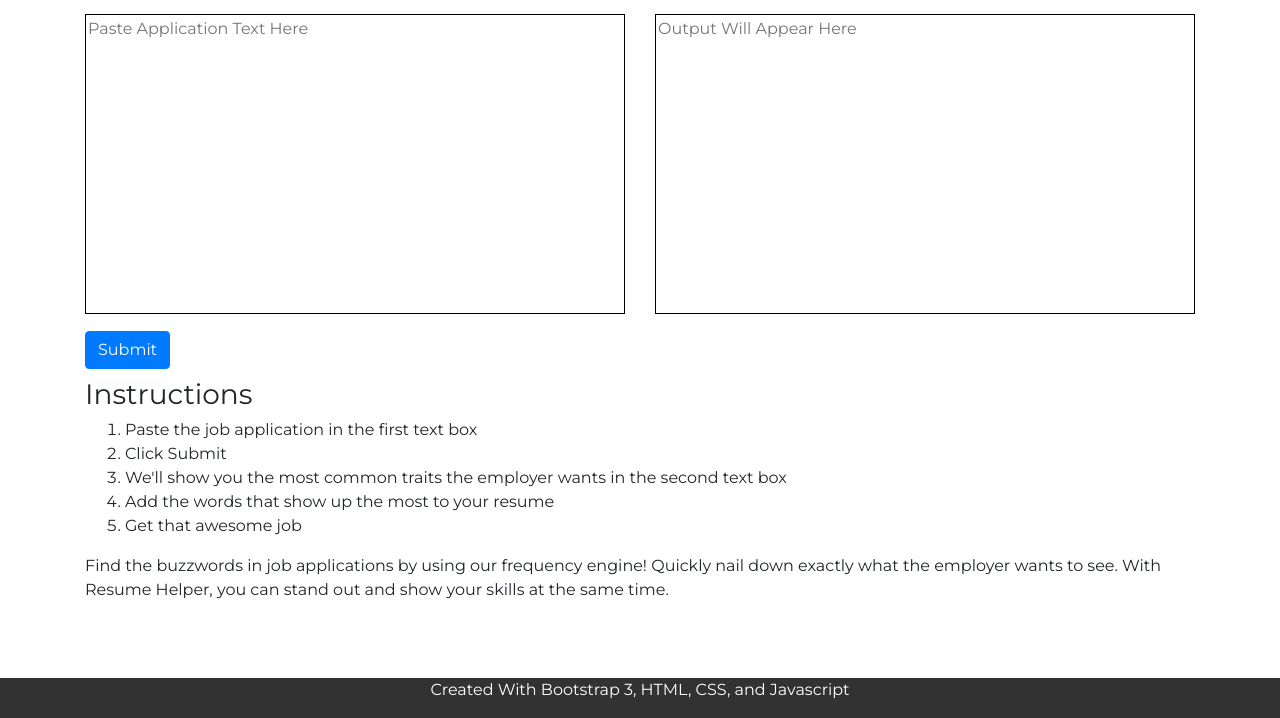
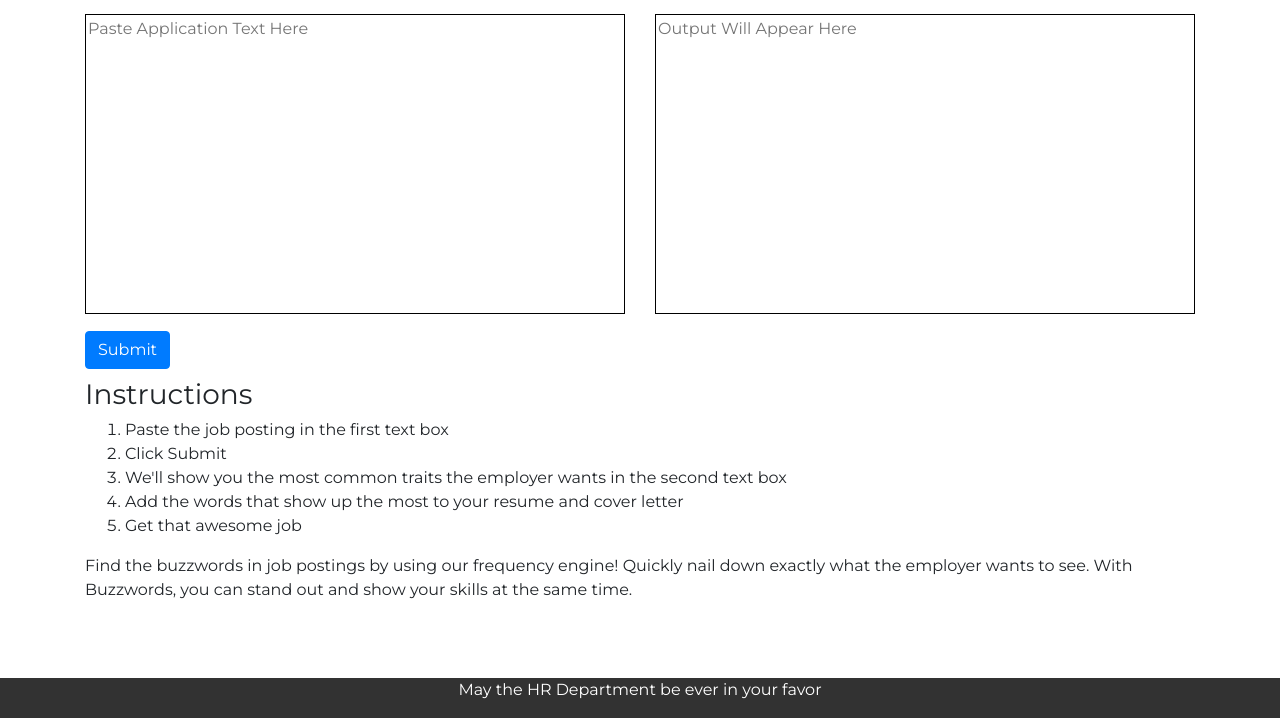
Before and after one commit to gpacifico/Resume_Helper, a plain HTML site: page index.html in a window 1280 px wide. Shown: the part 111-829 px from the top of the page. Drawn offline with nearby package versions, Linux system fonts and the light colour scheme.

Commit message:
changed the text in the instructions, description, and footer

```diff
--- a/index.html
+++ b/index.html
@@ -39,20 +39,20 @@
         <div class="col-sm-12">
           <h3>Instructions</h3>
           <ol>
-            <li>Paste the job application in the first text box</li>
+            <li>Paste the job posting in the first text box</li>
             <li>Click Submit</li>
             <li>We'll show you the most common traits the employer wants in the second text box</li>
-            <li>Add the words that show up the most to your resume</li>
+            <li>Add the words that show up the most to your resume and cover letter</li>
             <li>Get that awesome job</li>
           </ol>
-          <p>Find the buzzwords in job applications by using our frequency engine! Quickly nail down exactly what the employer wants to see. With Resume Helper, you can stand out and show your skills at the same time.</p>
+          <p>Find the buzzwords in job postings by using our frequency engine! Quickly nail down exactly what the employer wants to see. With Buzzwords, you can stand out and show your skills at the same time.</p>
         </div>
       </div>
     </div>
     <div id="footer" class="container-fluid">
       <div class="row">
         <div class="col-sm-12">
-          <p class="text-center">Created With Bootstrap 3, HTML, CSS, and Javascript</p>
+          <p class="text-center">May the HR Department be ever in your favor</p>
         </div>
       </div>
     </div>
```
